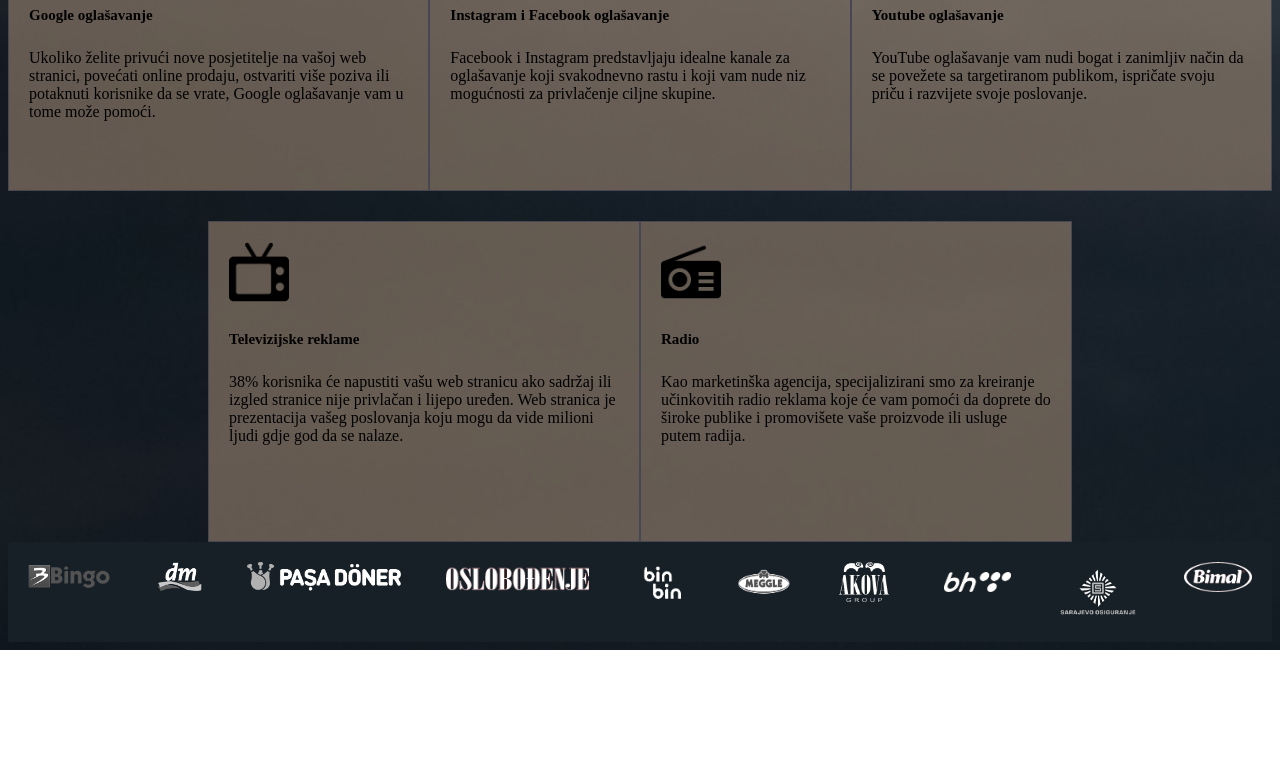
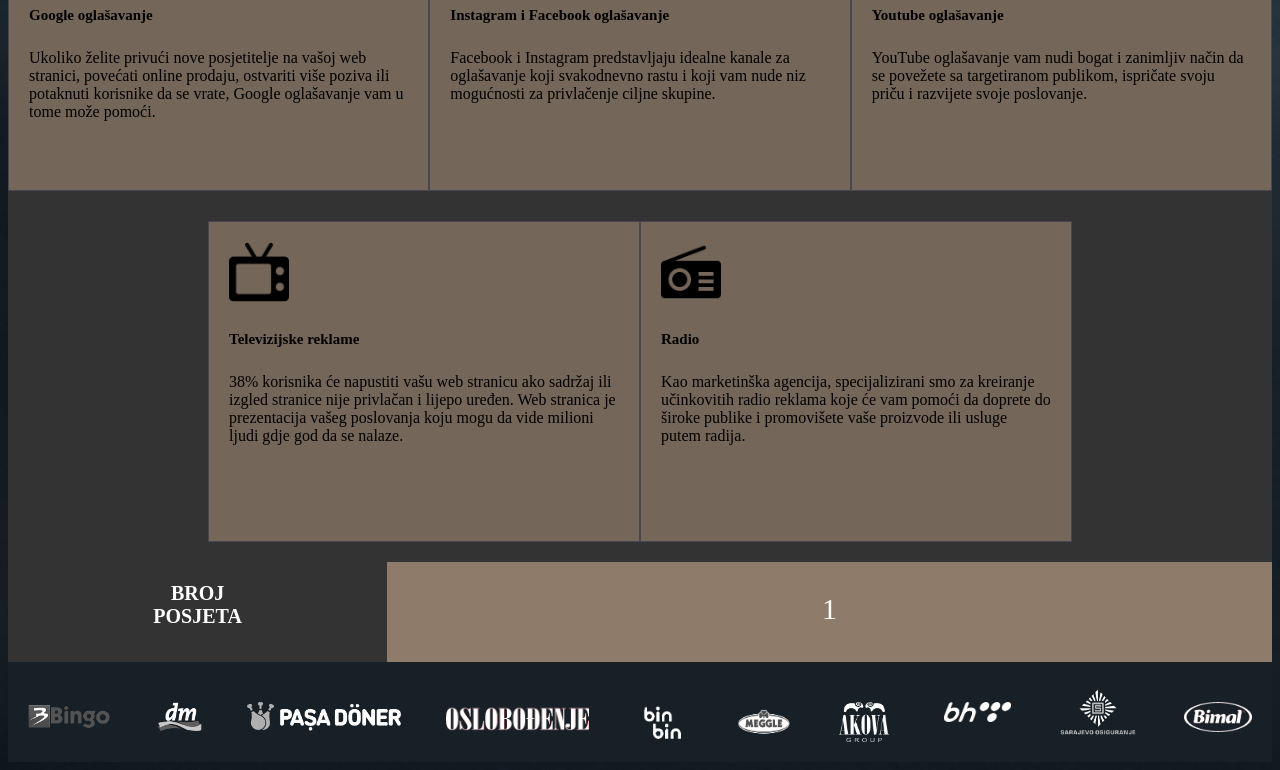
Before and after one commit to tberkovac/PWS, a plain HTML site: page index.html in a window 1280 px wide. Shown: the part 995-1765 px from the top of the page. Before the commit the page ends 1645 px from the top, so only its background shows below. Drawn offline with Linux system fonts and the light colour scheme; a web font is replaced by a local one.

Commit message:
counter added

```diff
--- a/index.html
+++ b/index.html
@@ -16,7 +16,6 @@
         <a href="#news">News</a>
         <a href="#about">About</a>
         <a class="active" href="#home">Home</a>
-    </div>
 
     <div class="header-container">
         <img id="dvogled" src="dvogled.jpg">
@@ -99,6 +98,11 @@
             </div>
         </div>
     </div>
+    <div id="brojac">
+        <div id="p"><p>BROJ<br> POSJETA</p></div>
+        <div id="vvv"><p id="visitCounter">0</p></div>
+    </div>
+
     <div class="partnerske-firme">
         <img id="bingo" src="bingo.png" alt="bingo slika">
         <img id="dm" src="dm.png" alt="dm firma">
@@ -112,6 +116,21 @@
         <img id="bimal" src="bimal.png" alt="bimal slika">
     </div>
 
+    <script>
+        function getVisitCount() {
+          return localStorage.getItem("visitCount") || 0;
+        }
+
+        function incrementVisitCount() {
+          let visitCount = getVisitCount();
+          visitCount++;
+          localStorage.setItem("visitCount", visitCount);
+          document.getElementById("visitCounter").textContent = visitCount;
+        }
+
+        window.onload = incrementVisitCount;
+      </script>
+
 </body>
 
 </html>
--- a/styles.css
+++ b/styles.css
@@ -19,6 +19,31 @@ h2{
         transform: translate(-50%, -50%);
         top: 53%;
   left: 50%;
+}
+
+#brojac{
+    color:white;
+    display: flex;
+    flex-direction: row;
+    justify-content: space-between;
+    margin-top: 20px;
+    height: 100px;
+    padding: 0;
+}
+
+#p{
+    font-weight: bold;
+    text-align: center;
+    font-size: 20px;
+    width: 30%;
+    background-color: #333;
+}
+
+#vvv{
+    background-color: rgb(181,154,128,0.7);
+    font-size: 30px;
+    width: 70%;
+    text-align: center;
 }
 
 .main-container {
@@ -46,13 +71,13 @@ body {
     font-family: "Trirong", serif;
 }
 
-/* Add a black background color to the top navigation */
+
 .topnav {
     background-color: #333;
     overflow: hidden;
 }
 
-/* Style the links inside the navigation bar */
+
 .topnav a {
     float: right;
     color: #f2f2f2;
@@ -62,13 +87,13 @@ body {
     font-size: 17px;
 }
 
-/* Change the color of links on hover */
+
 .topnav a:hover {
     background-color: #ddd;
     color: black;
 }
 
-/* Add a color to the active/current link */
+
 .topnav a.active {
     background-color:rgb(181,154,128,0.7);
     color: white;
@@ -96,39 +121,47 @@ body {
 #bingo{
     height: 30px;
     padding-right: 20px;
+    padding-top: 20px;
 }
 
 #dm{
     height: 30px;
     padding-right: 20px;
+    padding-top: 20px;
 }
 #pasa{
     height: 30px;
     padding-right: 20px;
+    padding-top: 20px;
 }
 
 #oslobodjenje{
     height: 30px;
     padding-right: 20px;
+    padding-top: 20px;
 }
 #binbin{
     height: 40px;
     padding-right: 20px;
+    padding-top: 20px;
 }
 #ovako{
     height: 40px;
     padding-right: 30px;
     width: 50px;
+    padding-top: 20px;
 }
 
 #meggle{
     height: 40px;
     padding-right: 20px;
+    padding-top: 20px;
 }
 #bht{
     height: 20px;
     padding-right: 20px;
     padding-top: 10px;
+    padding-top: 20px;
 }
 
 #sarajevo{
@@ -138,6 +171,7 @@ body {
 
 #bimal{
     height: 30px;
+    padding-top: 20px;
 }
 
 #dvogled{
```
